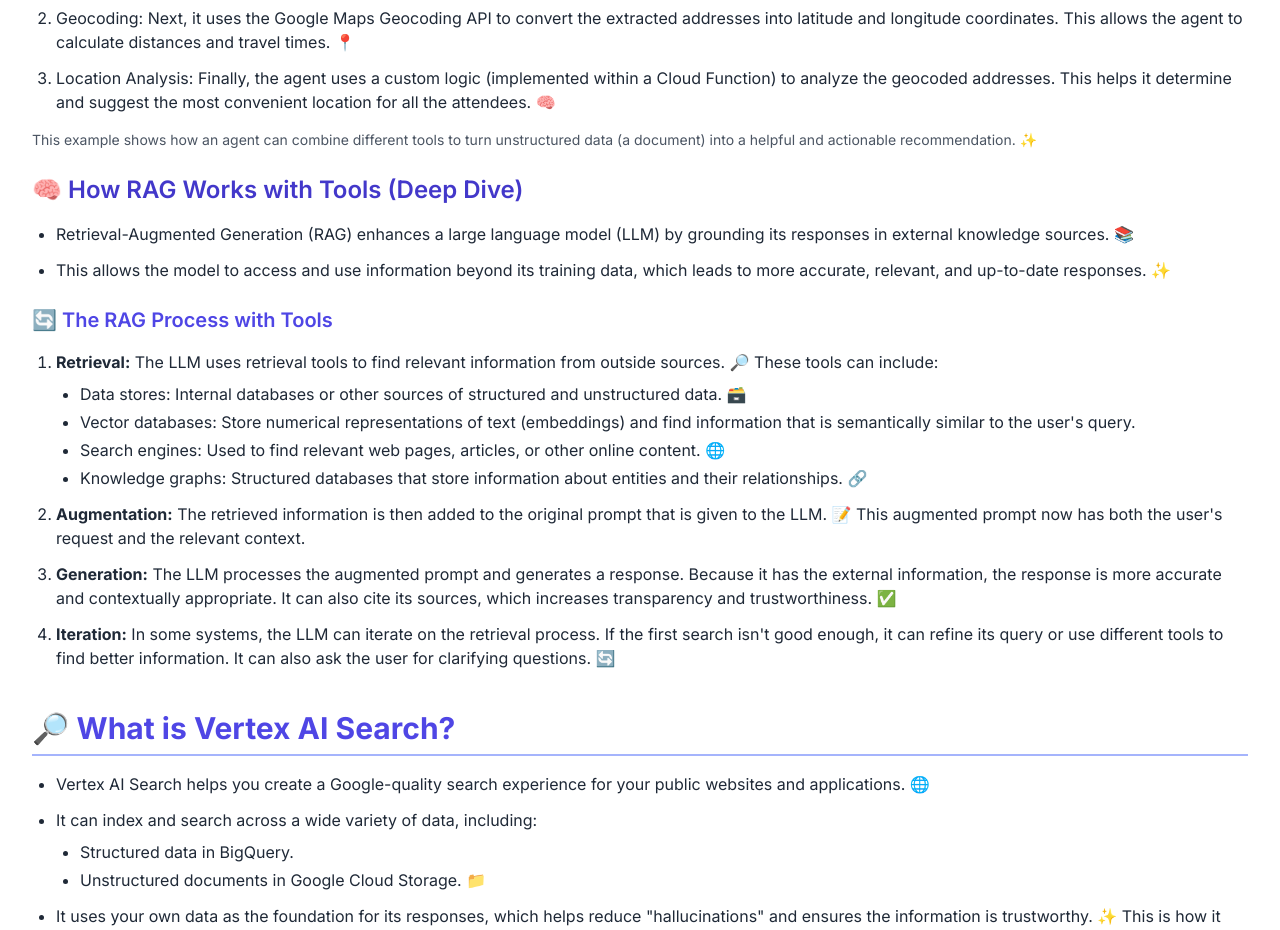
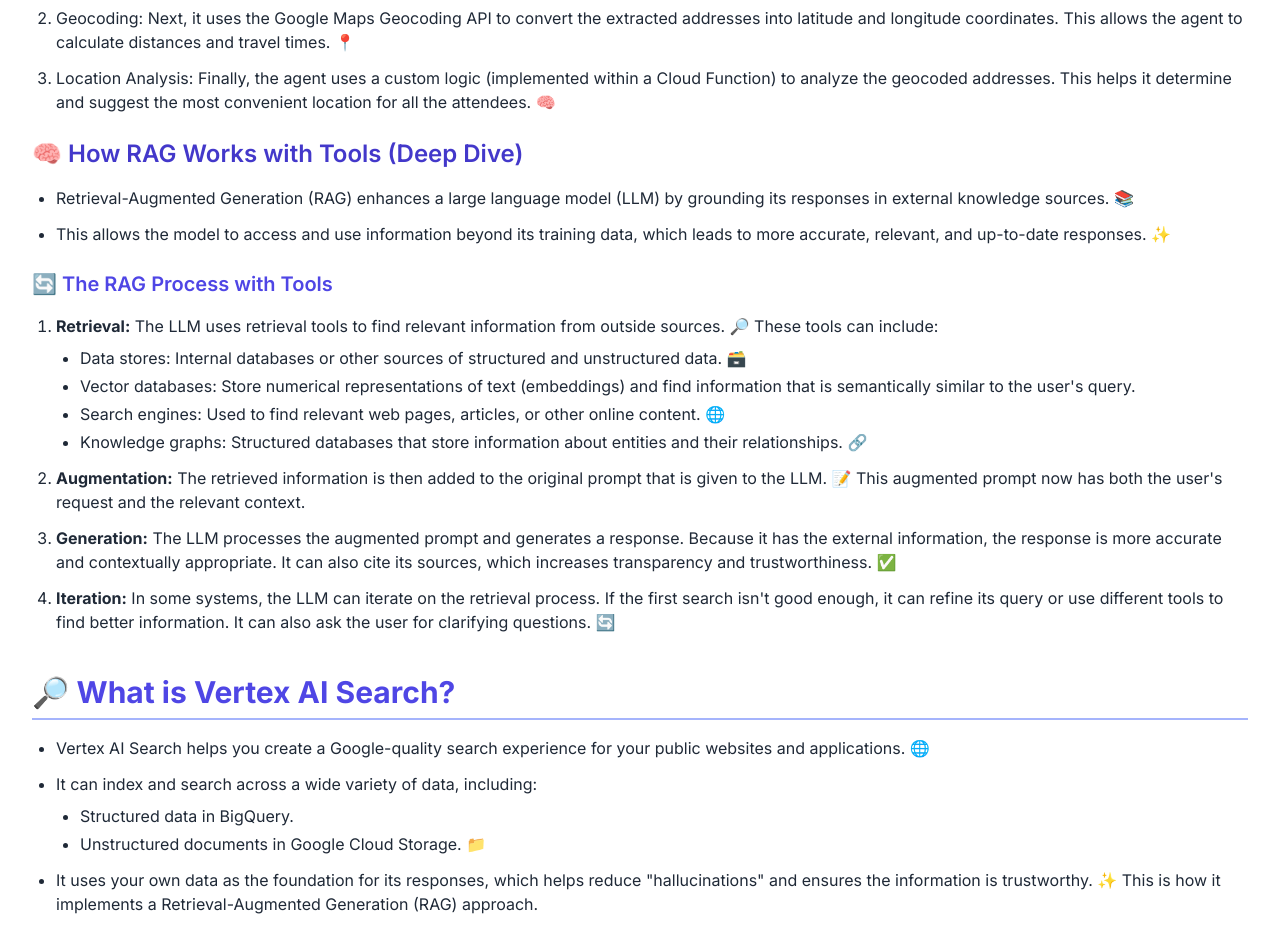
Before and after one commit to nano-bot01/Google-Cloud-Generative-AI-Leader-Certification, a plain HTML site: page index.html in a window 1280 px wide. Shown: the part 9920-10850 px from the top of the page. Drawn offline with nearby package versions, Linux system fonts and the light colour scheme.

Commit message:
Update index.html

```diff
--- a/index.html
+++ b/index.html
@@ -537,7 +537,6 @@
                 <li>Geocoding: Next, it uses the Google Maps Geocoding API to convert the extracted addresses into latitude and longitude coordinates. This allows the agent to calculate distances and travel times. 📍</li>
                 <li>Location Analysis: Finally, the agent uses a custom logic (implemented within a Cloud Function) to analyze the geocoded addresses. This helps it determine and suggest the most convenient location for all the attendees. 🧠</li>
             </ol>
-            <p class="mt-4 text-sm text-gray-600">This example shows how an agent can combine different tools to turn unstructured data (a document) into a helpful and actionable recommendation. ✨</p>
 
             <h3 class="text-2xl font-semibold mt-6 text-indigo-700">🧠 How RAG Works with Tools (Deep Dive)</h3>
             <ul class="list-disc ml-6 mt-4 space-y-3">
```
